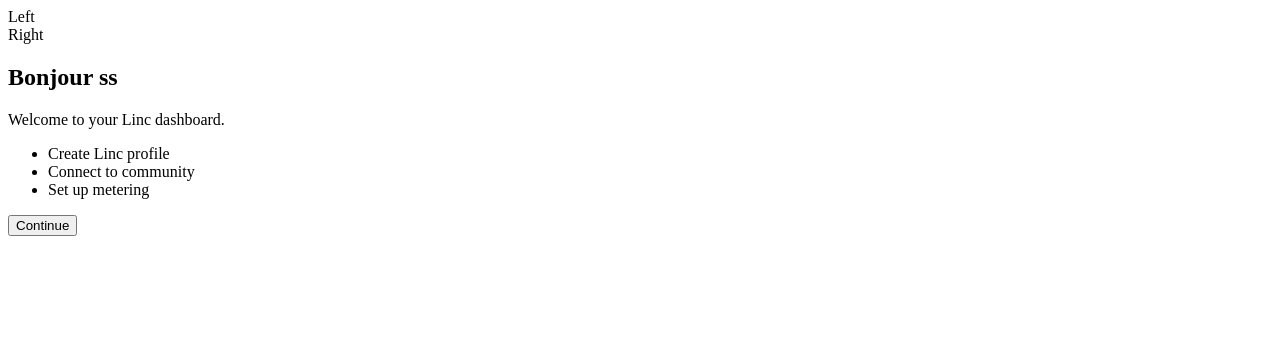
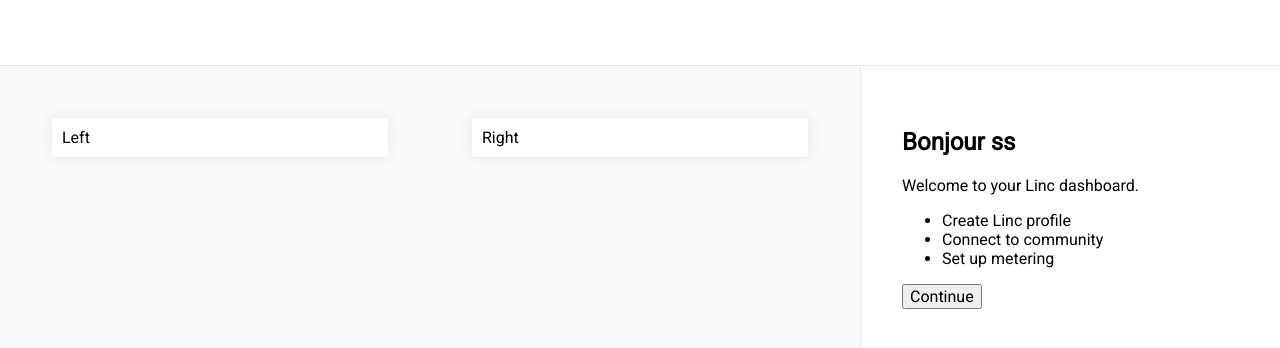
Before and after one commit to LincWorld/demo, a plain HTML site: page index.html in a window 1280 px wide. Shown: the top 348 px of the page. Drawn offline with Linux system fonts and the light colour scheme; the site is published under a folder, as on GitHub Pages, so addresses that start at the root find nothing.

Commit message:
New changes

```diff
--- a/index.html
+++ b/index.html
@@ -7,8 +7,8 @@
     <meta charset="UTF-8">
     <meta content="width=device-width, initial-scale=1.0" name="viewport">
     <link href="https://fonts.googleapis.com/css?family=Roboto" rel="stylesheet">
-    <link type="text/css" rel="stylesheet" href="/assets/css/normalize.css" media="screen" />
-    <link type="text/css" rel="stylesheet" href="/assets/css/style.css" media="screen" />
+    <link type="text/css" rel="stylesheet" href="assets/css/normalize.css" media="screen" />
+    <link type="text/css" rel="stylesheet" href="assets/css/style.css" media="screen" />
 </head>
 
 <body>
```
